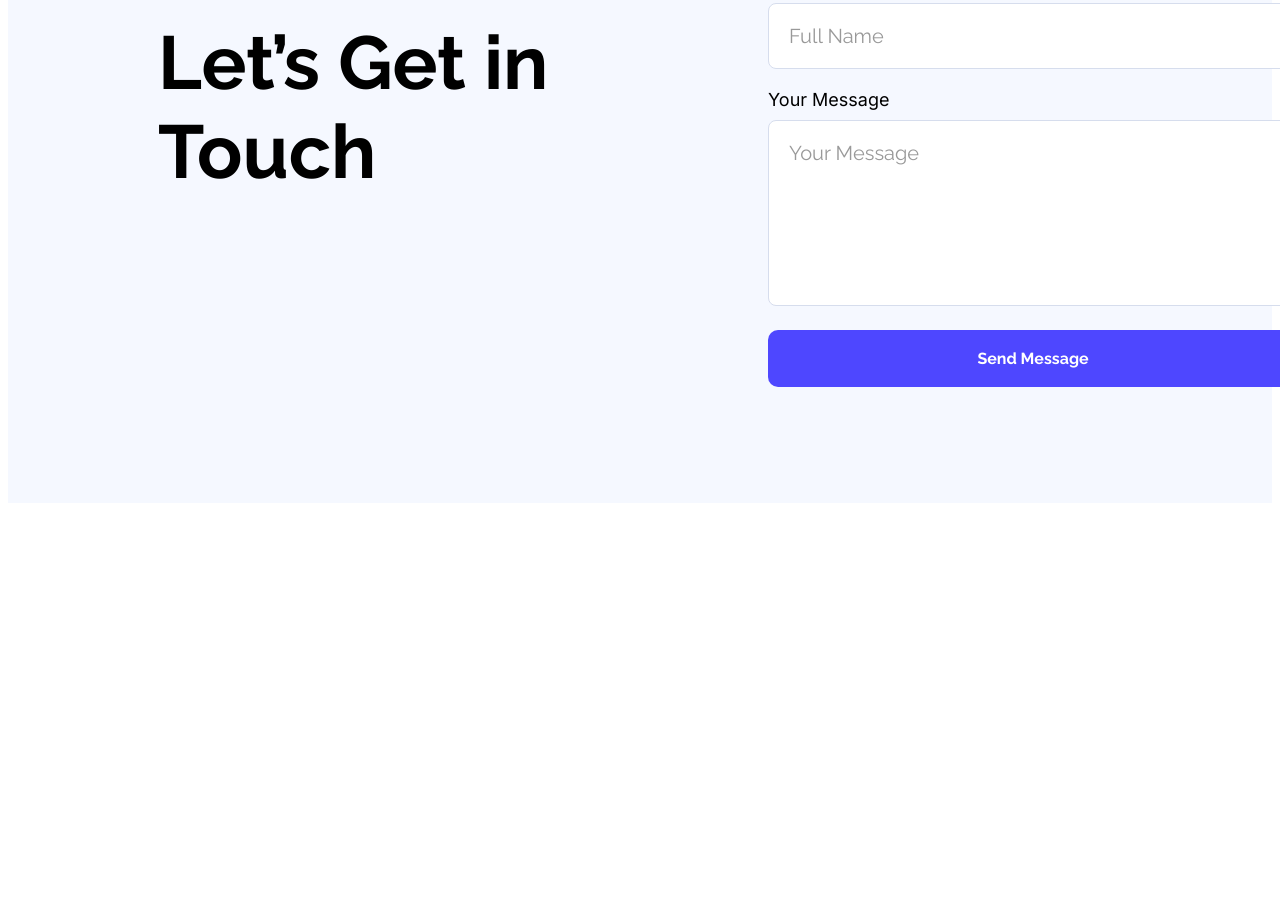
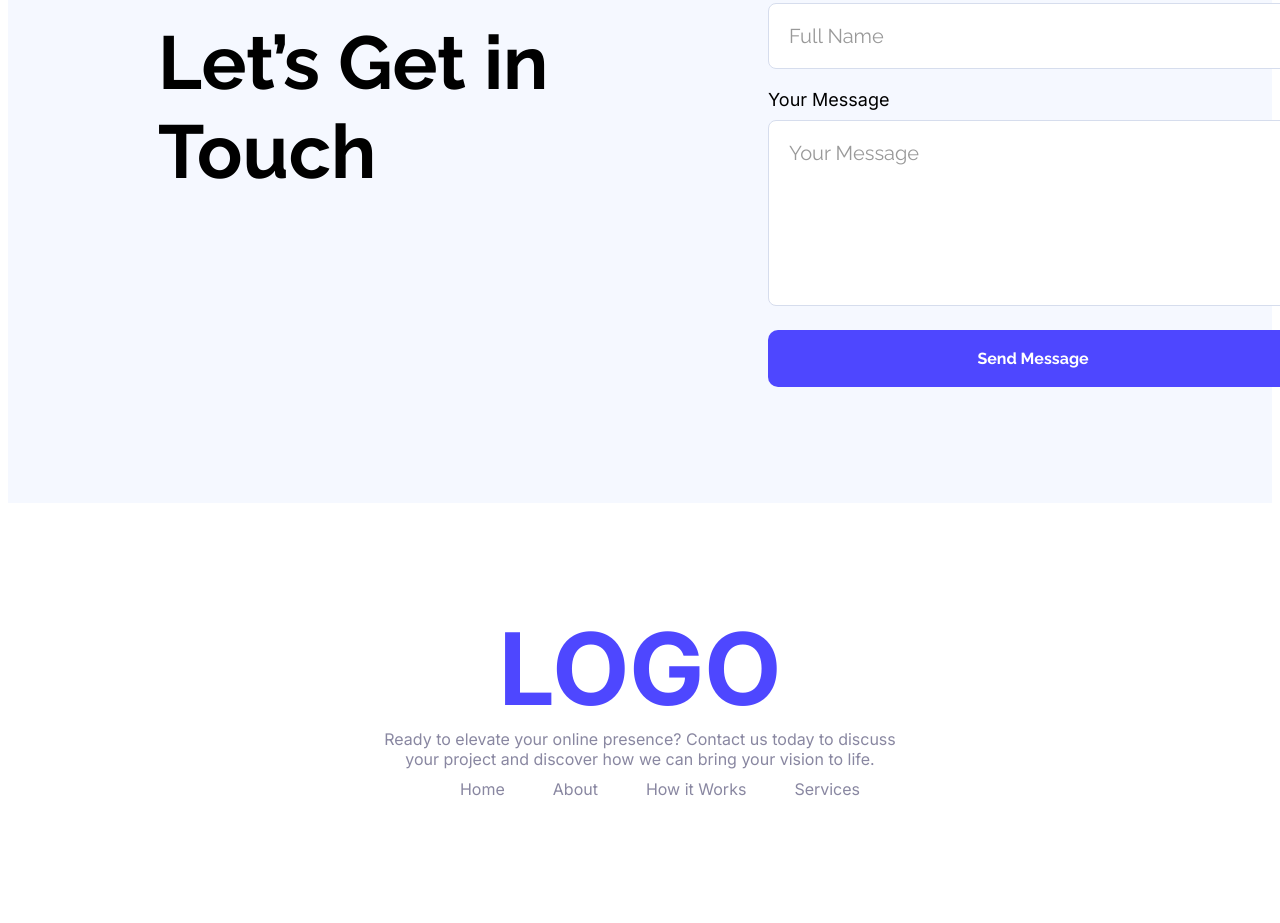
Before and after one commit to IshraqAlavi/ph-project-1, a plain HTML site: page index.html in a window 1280 px wide. Shown: the part 2981-3904 px from the top of the page. Before the commit the page ends 3492 px from the top, so only its background shows below. Drawn offline with Linux system fonts and the light colour scheme.

Commit message:
Footer Section added

```diff
--- a/index.html
+++ b/index.html
@@ -172,5 +172,21 @@
         </div>
       </section>
     </main>
-</body>
+    <!-- Footer section -->
+    <footer class="site-footer">
+      <div class="footer-content">
+        <p class="footer-logo">LOGO</p>
+        <p class="footer-text">
+          Ready to elevate your online presence? Contact us today to discuss<br />
+          your project and discover how we can bring your vision to life.
+        </p>
+        <ul class="footer-links">
+          <li><a href="https://web.programming-hero.com/">Home</a></li>
+          <li><a href="https://web.programming-hero.com/">About</a></li>
+          <li><a href="https://web.programming-hero.com/">How it Works</a></li>
+          <li><a href="https://web.programming-hero.com/">Services</a></li>
+        </ul>
+      </div>
+    </footer>
+  </body>
 </html>
--- a/style.css
+++ b/style.css
@@ -454,3 +454,58 @@
 .contact-textarea::placeholder {
   color: #999;
 }
+
+/* FOOTER */
+
+.footer {
+  display: flex;
+  flex-direction: column;
+  align-items: center;
+  text-align: center;
+  padding: 50px 0;
+  background-color: #f5f8ff;
+}
+
+/* Footer content */
+.footer-content {
+  width: 100%;
+  padding: 105px 0;
+  display: flex;
+  flex-direction: column;
+  align-items: center;
+}
+
+/* Footer logo */
+.footer-logo {
+  font-size: 100px;
+  color: #4e47ff;
+  font-family: Inter, sans-serif;
+  font-weight: bolder;
+  margin-block-start: 0;
+  margin-block-end: 0;
+}
+
+/* Footer description text */
+.footer-text {
+  font-size: 16px;
+  color: #8987A1;
+  font-family: Inter, sans-serif;
+  margin: 0;
+  text-align: center;
+}
+
+/* Footer navigation links */
+.footer-links {
+  display: flex;
+  gap: 48px;
+  margin-top: 10px;
+  list-style: none;
+}
+
+/* Footer link styling */
+.footer-links a {
+  text-decoration: none;
+  color: #8987A1;
+  font-family: Inter, sans-serif;
+  font-size: 16px;
+}
```
